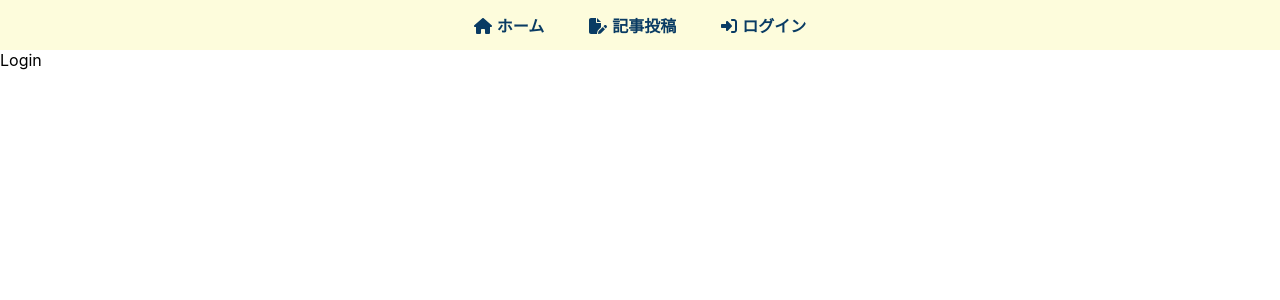
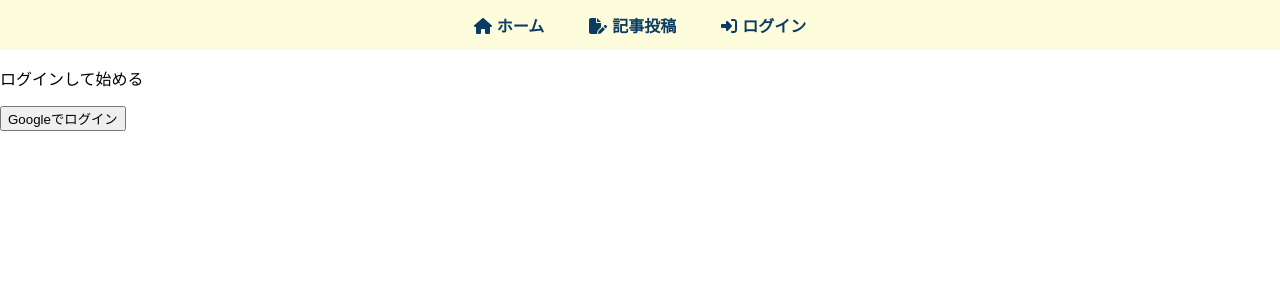
Before and after one commit to yyy-muu/blog-with-react-and-firebase, a React (Create React App) app: page /login in a window 1280 px wide. Shown: the top 300 px of the page. Built offline with nearby package versions, Linux system fonts and the light colour scheme; no server answers.

Commit message:
Add login logout feature

```diff
--- a/src/App.js
+++ b/src/App.js
@@ -1,21 +1,27 @@
 import "./App.css";
-import { BrowserRouter as Router, Routes, Route, Link } from "react-router-dom";
+import { BrowserRouter as Router, Routes, Route } from "react-router-dom";
 
 import { Home } from "./components/Home";
 import { CreatePost } from "./components/CreatePost";
 import { Login } from "./components/Login";
 import { Logout } from "./components/Logout";
 import { Navbar } from "./components/Navbar";
+import { useState } from "react";
 
 function App() {
+  const [isAuth, setIsAuth] = useState(false);
+
   return (
     <Router>
-      <Navbar></Navbar>
+      <Navbar isAuth={isAuth}></Navbar>
       <Routes>
         <Route path="/" element={<Home />}></Route>
         <Route path="/createpost" element={<CreatePost />}></Route>
-        <Route path="/login" element={<Login />}></Route>
-        <Route path="/logout" element={<Logout />}></Route>
+        <Route path="/login" element={<Login setIsAuth={setIsAuth} />}></Route>
+        <Route
+          path="/logout"
+          element={<Logout setIsAuth={setIsAuth} />}
+        ></Route>
       </Routes>
     </Router>
   );
--- a/src/components/Login.js
+++ b/src/components/Login.js
@@ -1,9 +1,24 @@
-import React from 'react'
+import React from "react";
+import { signInWithPopup } from "firebase/auth";
+import { auth, provider } from "../firebase";
+import { useNavigate } from "react-router-dom";
 
-export const Login = () => {
+export const Login = ({ setIsAuth }) => {
+  const navigate = useNavigate();
+  const loginWithGoogle = () => {
+    signInWithPopup(auth, provider).then((result) => {
+      localStorage.setItem("isAuth", true);
+      setIsAuth(true);
+      navigate("/") // 認証後ホームディレクトリに遷移
+    });
+  };
+
   return (
-    <div>Login</div>
-  )
-}
+    <div>
+      <p>ログインして始める</p>
+      <button onClick={loginWithGoogle}>Googleでログイン</button>
+    </div>
+  );
+};
 
-export default Login
+export default Login;
--- a/src/components/Logout.js
+++ b/src/components/Logout.js
@@ -1,9 +1,24 @@
-import React from 'react'
+import React from "react";
+import { signOut } from "firebase/auth";
+import { auth } from "../firebase";
+import { useNavigate } from "react-router-dom";
 
-export const Logout = () => {
+export const Logout = ({ setIsAuth }) => {
+  const navigate = useNavigate();
+  const logout = () => {
+    signOut(auth).then(() => {
+      localStorage.clear();
+      setIsAuth(false);
+      navigate("/login"); // ログアウト後、ログインページに遷移
+    });
+  };
+
   return (
-    <div>Logout</div>
-  )
-}
+    <div>
+      <p>ログアウトする</p>
+      <button onClick={logout}>ログアウト</button>
+    </div>
+  );
+};
 
-export default Logout
+export default Logout;
--- a/src/components/Navbar.js
+++ b/src/components/Navbar.js
@@ -7,9 +7,10 @@ import {
   faHouse,
   faFilePen,
   faRightToBracket,
+  faSignOut
 } from "@fortawesome/free-solid-svg-icons";
 
-export const Navbar = () => {
+export const Navbar = ({ isAuth }) => {
   return (
     <nav>
       <Link to="/">
@@ -20,10 +21,17 @@ export const Navbar = () => {
         <FontAwesomeIcon icon={faFilePen} />
         記事投稿
       </Link>
-      <Link to="/login">
-        <FontAwesomeIcon icon={faRightToBracket} />
-        ログイン
-      </Link>
+      {!isAuth ? (
+        <Link to="/login">
+          <FontAwesomeIcon icon={faRightToBracket} />
+          ログイン
+        </Link>
+      ) : (
+        <Link to="/logout">
+          <FontAwesomeIcon icon={faSignOut} />
+          ログアウト
+        </Link>
+      )}
     </nav>
   );
 };
```
